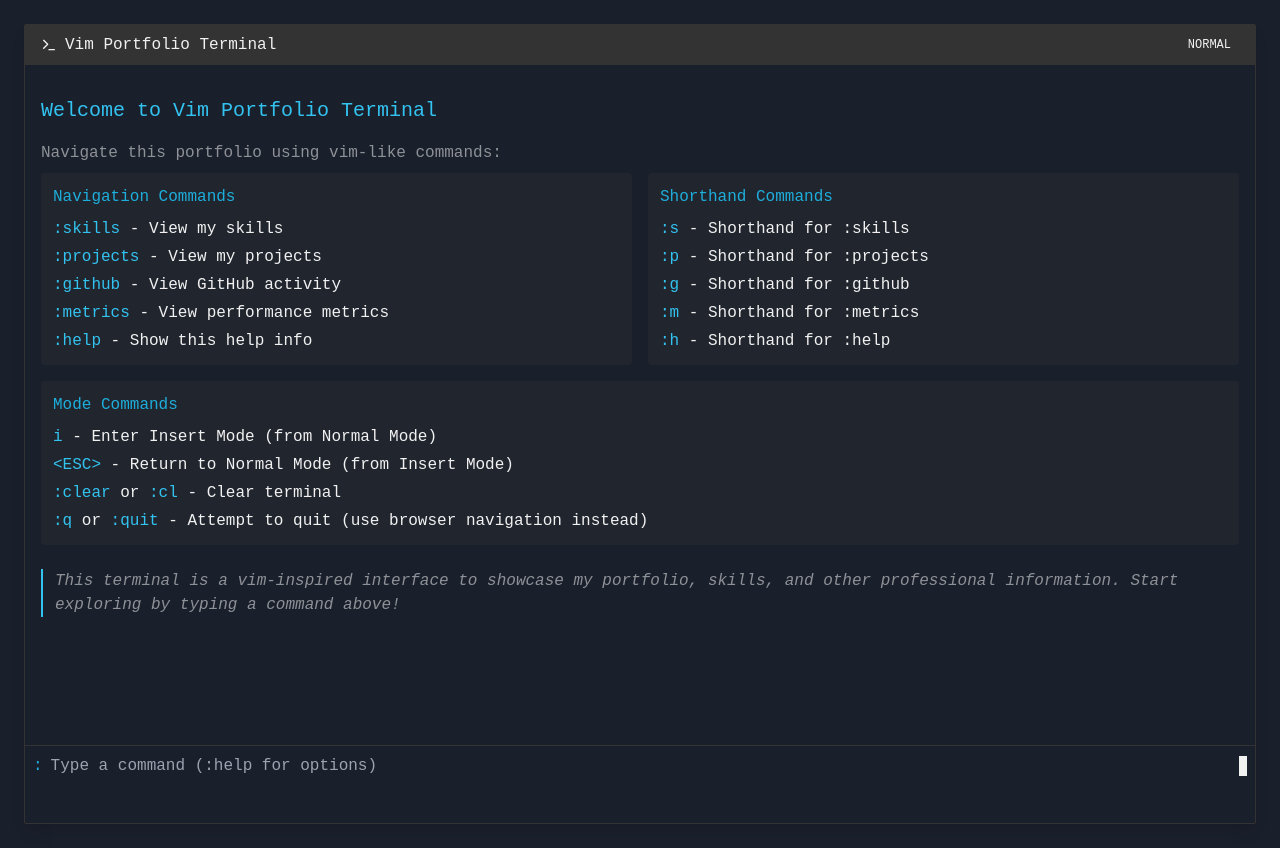
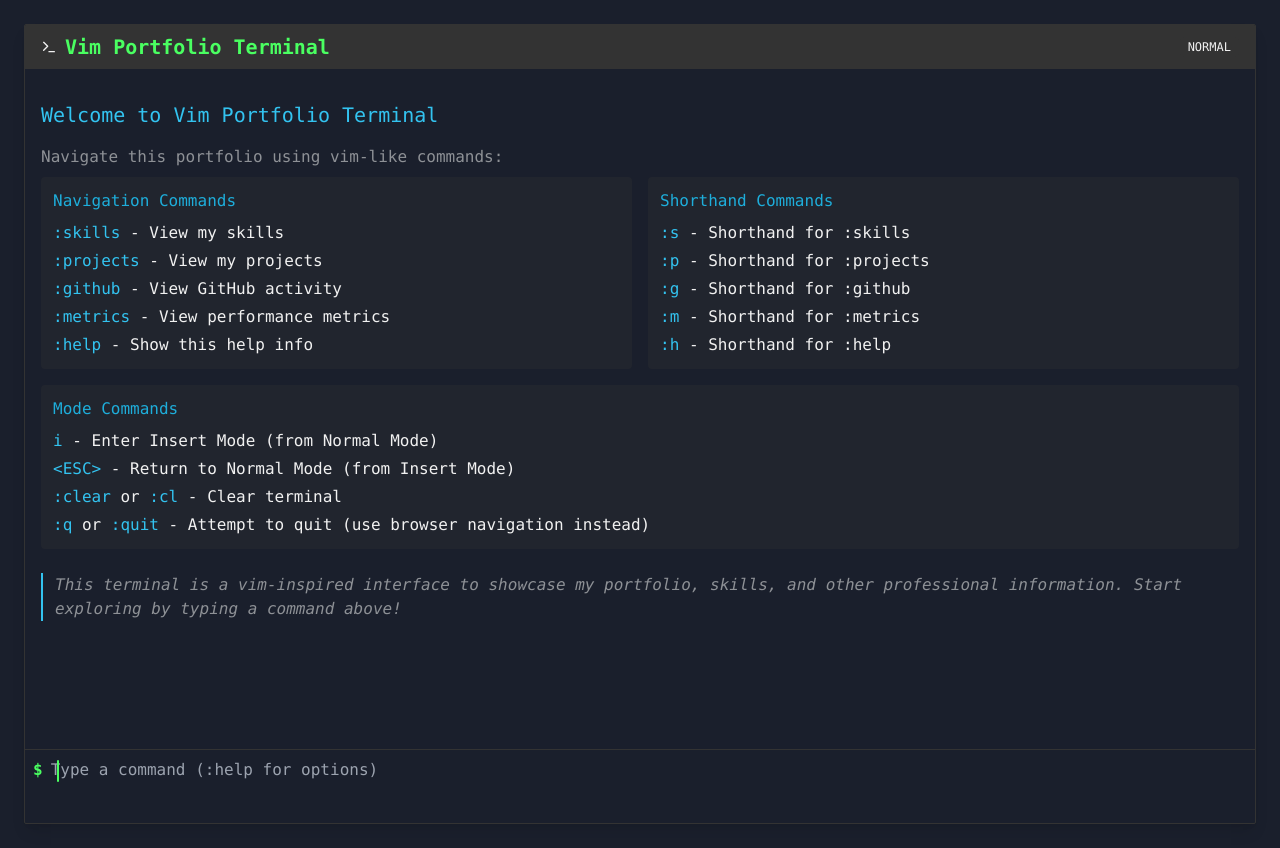
Before and after one commit to kannandreams/kannandreams.github.io, a React (Vite) app: page / in a window 1280 px wide. Built offline with nearby package versions, Linux system fonts and the light colour scheme.

Commit message:
feat: Improve terminal UI and UX
-   Change title text color to bright green.
-   Use iTerm CLI font.
-   Replace ":" with "$" in command input.
-   Enhance blinking cursor behavior.

```diff
--- a/src/components/VimCommandLine.tsx
+++ b/src/components/VimCommandLine.tsx
@@ -17,12 +17,12 @@ const VimCommandLine: React.FC<VimCommandLineProps> = ({
   const [historyIndex, setHistoryIndex] = useState(-1);
   const inputRef = useRef<HTMLInputElement>(null);
 
-  // Focus input on component mount
+  // Focus input on component mount and when mode changes
   useEffect(() => {
     if (inputRef.current) {
       inputRef.current.focus();
     }
-  }, []);
+  }, [mode]);
 
   // Handle command submission
   const handleSubmit = (e: React.FormEvent) => {
@@ -78,20 +78,40 @@ const VimCommandLine: React.FC<VimCommandLineProps> = ({
 
   return (
     <div className="terminal-footer border-t border-terminal-border p-2">
-      <form onSubmit={handleSubmit} className="flex items-center">
-        <span className="terminal-prompt mr-2">{mode === 'normal' ? ':' : '> '}</span>
+      <form onSubmit={handleSubmit} className="flex items-center font-mono">
+        <span className="terminal-prompt mr-2 text-terminal-bright-green font-bold select-none" style={{fontFamily: "'JetBrains Mono', Menlo, Monaco, 'Courier New', monospace"}}>
+          $
+        </span>
+        <div className="relative flex-1 flex items-center">
           <input
             ref={inputRef}
             type="text"
             value={command}
             onChange={e => setCommand(e.target.value)}
             onKeyDown={handleKeyDown}
-          className="bg-transparent flex-1 outline-none terminal-command"
+            className="bg-transparent flex-1 outline-none terminal-command caret-terminal-bright-green text-base md:text-base"
             placeholder={mode === 'normal' ? "Type a command (:help for options)" : "Type text in insert mode, <ESC> to exit"}
             autoComplete="off"
             spellCheck="false"
+            style={{
+              fontFamily: "'JetBrains Mono', Menlo, Monaco, 'Courier New', monospace"
+            }}
           />
-        <div className="terminal-caret"></div>
+          {/* Blinking caret styled and positioned next to actual caret */}
+          {/* The blinking caret (custom, green) overlays the real input caret for visibility */}
+          <span
+            className="terminal-caret animate-cursor-blink"
+            style={{
+              background: "#4AFF61",
+              marginLeft: "-2px",
+              width: "2px",
+              height: "1.35em",
+              position: "absolute",
+              left: `calc(${command.length}ch + 8px)`,
+              pointerEvents: "none"
+            }}
+          ></span>
+        </div>
       </form>
     </div>
   );
--- a/src/components/VimTerminal.tsx
+++ b/src/components/VimTerminal.tsx
@@ -77,11 +77,13 @@ const VimTerminal: React.FC = () => {
   }, [history]);
 
   return (
-    <div className="terminal-container min-h-screen max-w-7xl mx-auto overflow-hidden">
+    <div className="terminal-container min-h-screen max-w-7xl mx-auto overflow-hidden font-mono">
       <div className="terminal-header">
         <div className="flex items-center space-x-2">
           <Terminal size={16} />
-          <span className="font-medium">Vim Portfolio Terminal</span>
+          <span className="font-bold text-xl text-terminal-bright-green select-none" style={{fontFamily: "'JetBrains Mono', Menlo, Monaco, 'Courier New', monospace"}}>
+            Vim Portfolio Terminal
+          </span>
         </div>
         <div className={cn(
           "vim-mode",
--- a/src/index.css
+++ b/src/index.css
@@ -1,3 +1,4 @@
+
 @tailwind base;
 @tailwind components;
 @tailwind utilities;
@@ -6,32 +7,23 @@
   :root {
     --background: 240 10% 15%;
     --foreground: 0 0% 95%;
-
     --card: 240 10% 20%;
     --card-foreground: 0 0% 95%;
-
     --popover: 240 10% 10%;
     --popover-foreground: 0 0% 95%;
-
     --primary: 198 100% 40%;
     --primary-foreground: 0 0% 100%;
-
     --secondary: 267 80% 50%;
     --secondary-foreground: 0 0% 100%;
-
     --muted: 240 10% 25%;
     --muted-foreground: 240 10% 70%;
-
     --accent: 195 80% 50%;
     --accent-foreground: 0 0% 100%;
-
     --destructive: 0 70% 50%;
     --destructive-foreground: 0 0% 100%;
-
     --border: 240 10% 20%;
     --input: 240 10% 20%;
     --ring: 240 10% 60%;
-
     --radius: 0.25rem;
 
     --sidebar-background: 240 10% 15%;
@@ -42,6 +34,8 @@
     --sidebar-accent-foreground: 0 0% 95%;
     --sidebar-border: 240 10% 25%;
     --sidebar-ring: 217 90% 60%;
+
+    --terminal-bright-green: #4AFF61;  /* Bright green for CLI prompt and caret */
   }
 }
 
@@ -54,12 +48,12 @@
 
   body {
     @apply bg-terminal-background text-terminal-foreground font-mono;
-    font-family: 'JetBrains Mono', monospace;
+    font-family: 'JetBrains Mono', Menlo, Monaco, 'Courier New', monospace;
   }
 
-  /* Terminal-specific styles */
   .terminal-container {
     @apply bg-terminal-background text-terminal-foreground rounded-md border border-terminal-border shadow-lg overflow-hidden;
+    font-family: 'JetBrains Mono', Menlo, Monaco, 'Courier New', monospace;
   }
 
   .terminal-header {
@@ -68,22 +62,38 @@
 
   .terminal-body {
     @apply p-4 overflow-y-auto overflow-x-hidden;
+    font-family: 'JetBrains Mono', Menlo, Monaco, 'Courier New', monospace;
   }
 
   .terminal-prompt {
-    @apply text-terminal-primary font-medium;
+    color: var(--terminal-bright-green);
+    font-weight: bold;
+    font-family: 'JetBrains Mono', Menlo, Monaco, 'Courier New', monospace;
+    user-select: none;
   }
 
   .terminal-caret {
-    @apply w-2 h-5 bg-terminal-foreground inline-block animate-cursor-blink ml-0.5;
+    display: inline-block;
+    width: 2px;
+    height: 1.35em;
+    background: var(--terminal-bright-green);
+    margin-left: 0.125rem;
+    margin-top: 2px;
+    vertical-align: middle;
+    /* The .animate-cursor-blink brings blinking animation */
+    border-radius: 2px;
+    /* Use pointer-events: none to prevent interfering with typing */
+    pointer-events: none;
   }
 
   .terminal-command {
-    @apply text-terminal-foreground;
+    color: #F1F1F1;
+    font-family: 'JetBrains Mono', Menlo, Monaco, 'Courier New', monospace;
   }
 
   .terminal-output {
     @apply text-terminal-foreground mt-1 pb-2;
+    font-family: 'JetBrains Mono', Menlo, Monaco, 'Courier New', monospace;
   }
 
   .terminal-success {
@@ -117,4 +127,25 @@
   .vim-insert-mode {
     @apply bg-terminal-success text-black text-xs px-2 py-0.5 rounded;
   }
+
+  /* Custom bright green terminal header title class */
+  .text-terminal-bright-green {
+    color: var(--terminal-bright-green) !important;
+  }
 }
+
+/* Custom caret blinking animation */
+@layer utilities {
+  @keyframes cursor-blink {
+    0%, 100% {
+      opacity: 1;
+    }
+    50% {
+      opacity: 0;
+    }
+  }
+
+  .animate-cursor-blink {
+    animation: cursor-blink 1s steps(1) infinite;
+  }
+}
```
Lines whose indentation alone changed are shown as unchanged.
